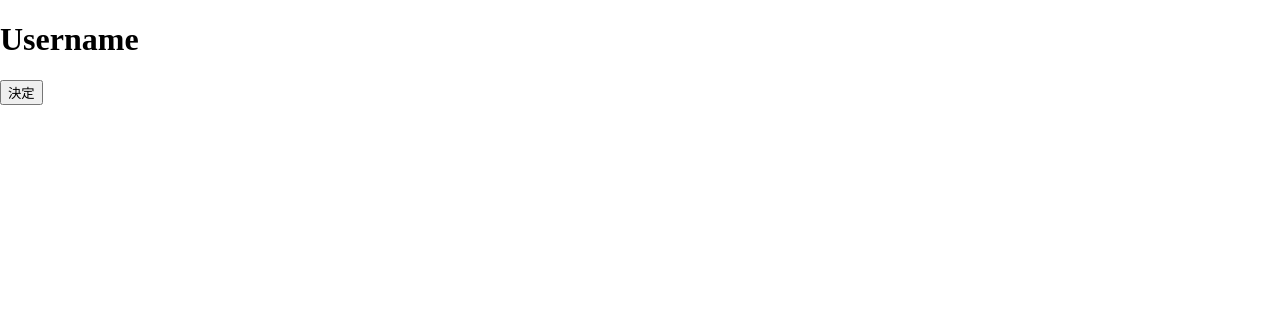
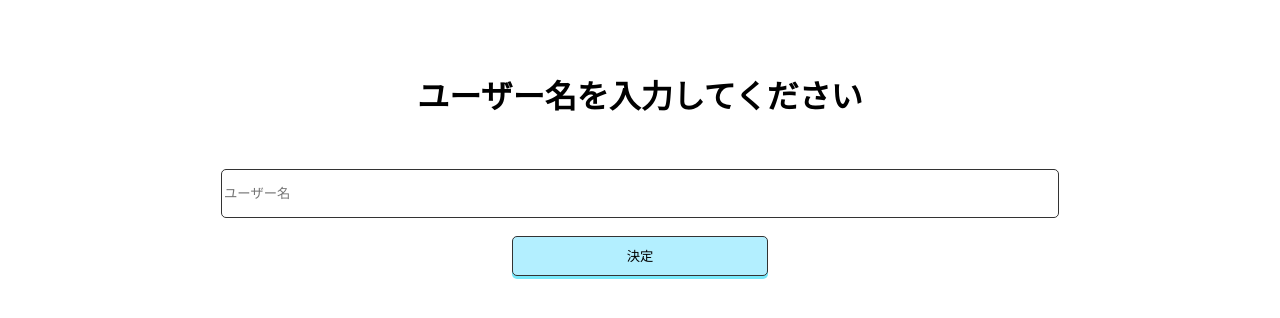
Before and after one commit to kousei4446/figare, a React (Vite) app: page /login/username in a window 1280 px wide. Shown: the top 318 px of the page. Built offline with nearby package versions, Linux system fonts and the light colour scheme.

Commit message:
ユーザー名入力画面のCSS

```diff
--- /dev/null
+++ b/src/components/newregester/Username.css
@@ -0,0 +1,35 @@
+
+/*ユーザー名入力画面*/
+
+.usernametitle{
+    text-align: center;
+    padding-top: 50px;
+    padding-bottom: 30px;
+}
+
+.username{
+    display: block;
+    margin: auto;
+    width: 65%;
+    height: 45px;
+    border: 1px solid #333;
+    border-radius: 5px;
+}
+
+.decision{
+    display: block;
+    margin: auto;
+    width: 20%;
+    height: 40px;
+    border: 1px solid #333;
+    border-radius: 5px;
+    background-color: #b3efff;
+    box-shadow: 0 3px 0 0 #76e8fa;
+    cursor: pointer;
+}
+
+.decision:hover{
+    box-shadow: none;
+    transform:matrix();
+    -webkit-transform: translateY(3px);
+}
--- a/src/components/newregester/Username.jsx
+++ b/src/components/newregester/Username.jsx
@@ -1,15 +1,18 @@
 import React from 'react'
 import { useNavigate } from 'react-router-dom'
+import "./Username.css";
 
 function Username() {
     const navigate=useNavigate()
     const comp=()=>{
-        navigate("/login/serchplace")
+        navigate("/login/serchplace");
     }
   return (
     <div>
-        <h1>Username</h1>
-        <button onClick={comp}>決定</button>
+        <h1 className='usernametitle'>ユーザー名を入力してください</h1>
+        <input className='username' placeholder='ユーザー名'></input>
+        <br></br>
+        <button className='decision' onClick={comp}>決定</button>
     </div>
   )
 }
```
